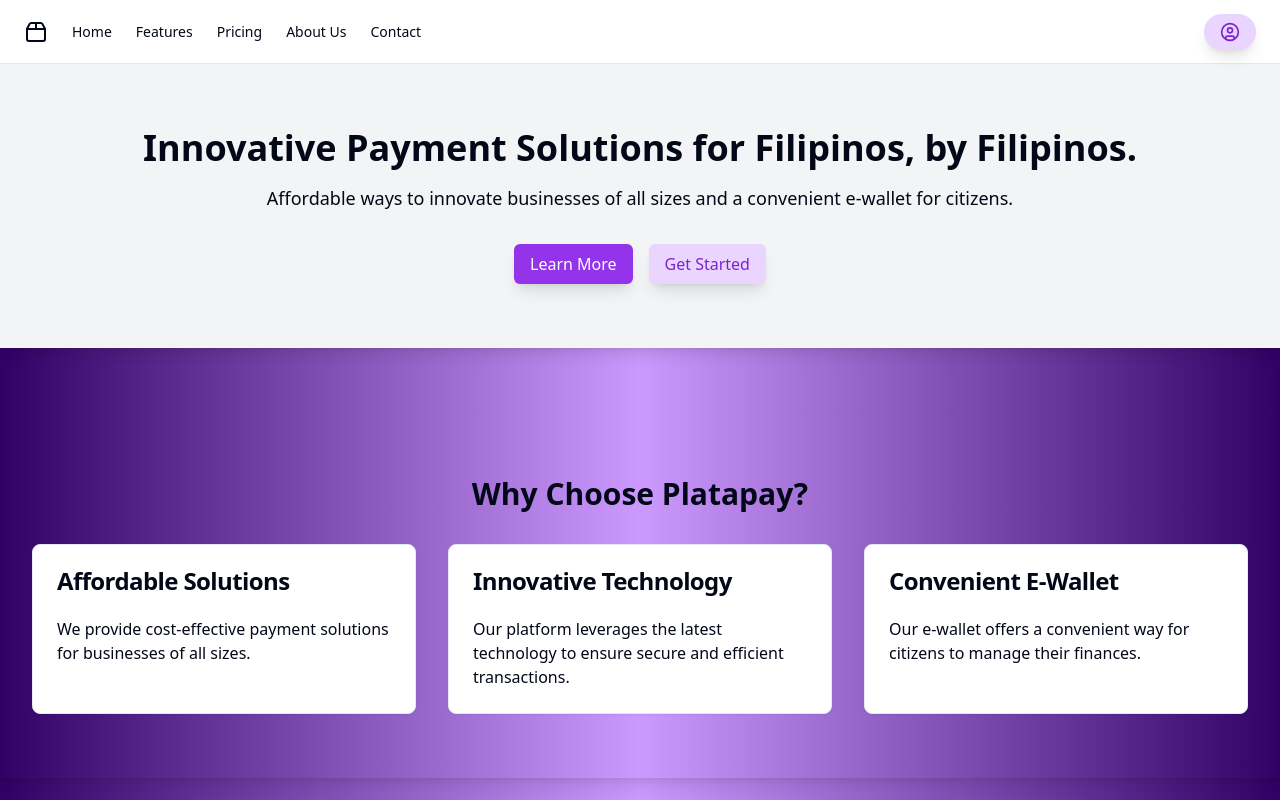
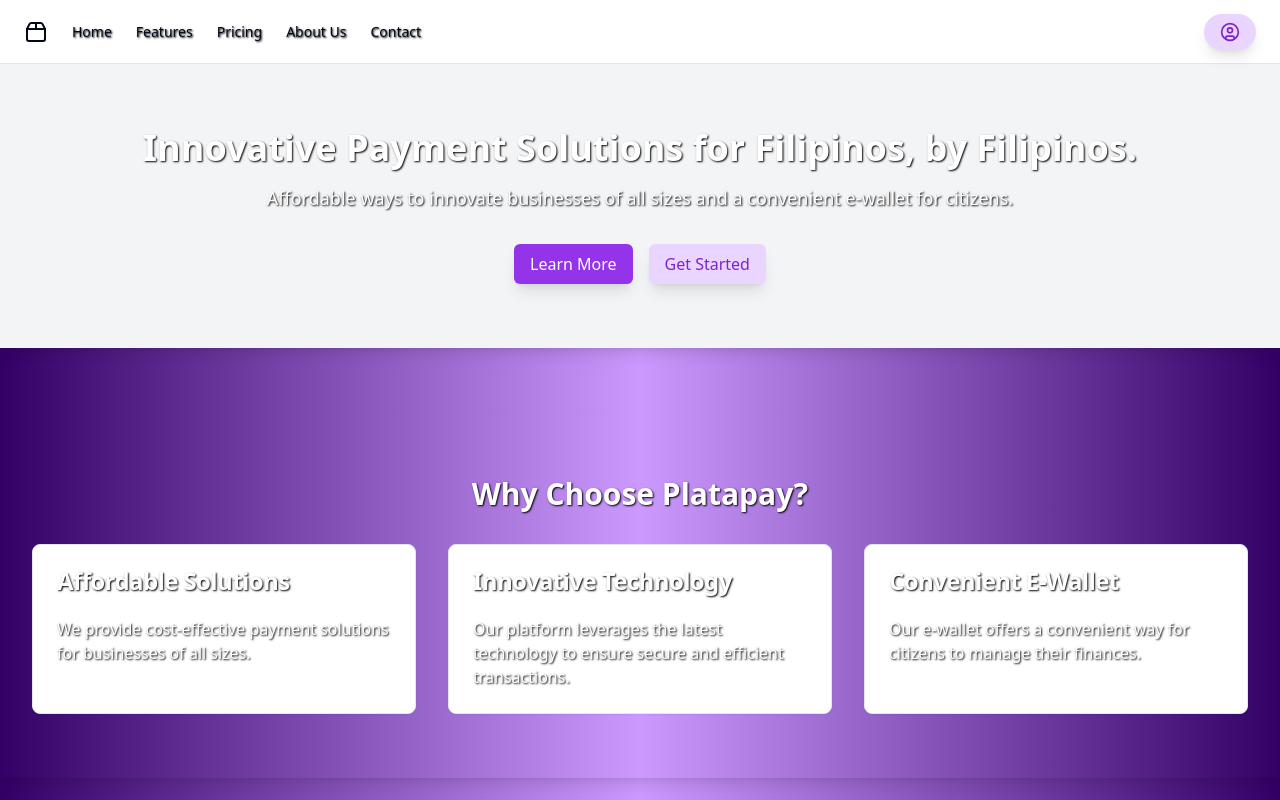
Before and after one commit to GPT-Engineer-App/platapay-solution, a React (Vite) app: page / in a window 1280 px wide. Shown: the top 800 px of the page. Built offline with nearby package versions, Linux system fonts and the light colour scheme.

Commit message:
Updated font color to white with a thin black border for better visibility against any background color.

```diff
--- a/src/index.css
+++ b/src/index.css
@@ -81,3 +81,14 @@
     @apply shadow-lg;
   }
 }
+
+@layer base {
+  body {
+    @apply text-white;
+    text-shadow: 1px 1px 2px black;
+  }
+  h1, h2, h3, h4, h5, h6, p, span, a, li, div {
+    @apply text-white;
+    text-shadow: 1px 1px 2px black;
+  }
+}
```
